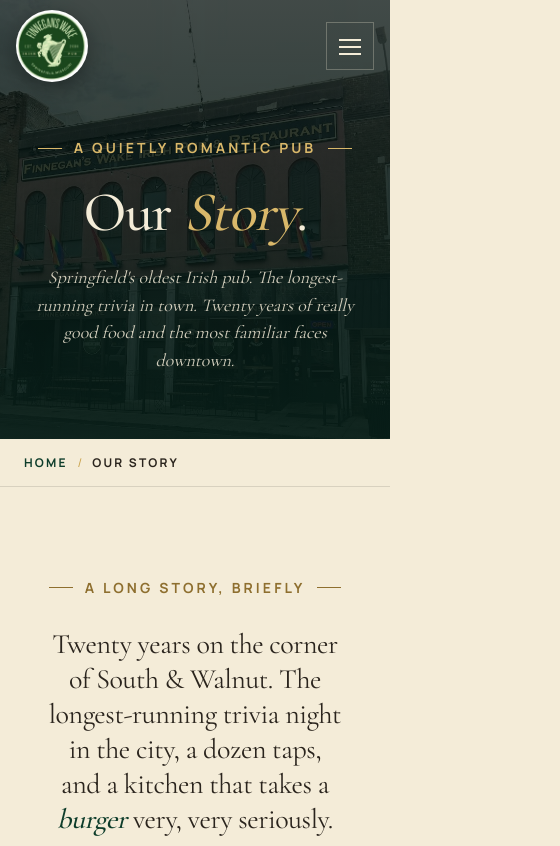
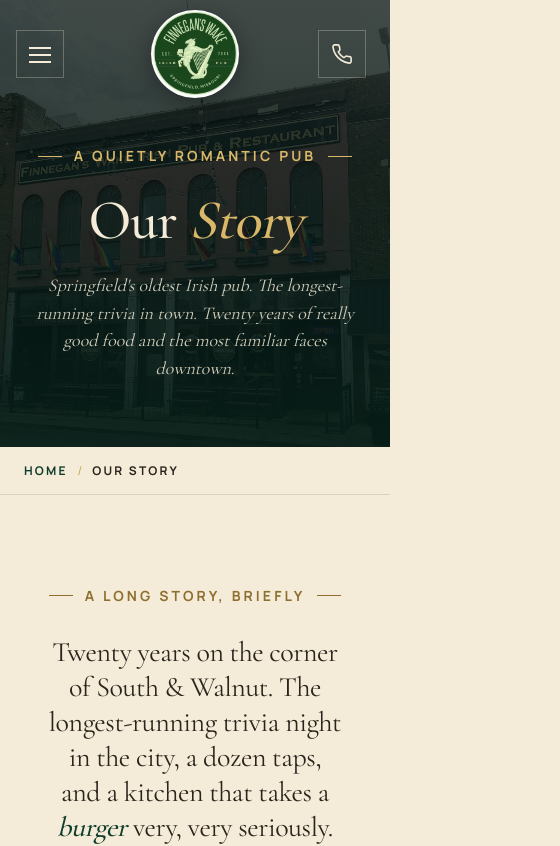
Before and after one commit to webstix-git/Finneganswake, a Next.js app: page /about in a window 390 px wide. Shown: the top 846 px of the page, 560 px wide, since content can reach past the window. Built offline with nearby package versions, Linux system fonts and the light colour scheme.

Commit message:
internal feedback

```diff
--- a/app/about/page.tsx
+++ b/app/about/page.tsx
@@ -26,7 +26,7 @@
         }
       >
         <span className="eyebrow center">A Quietly Romantic Pub</span>
-        <h1>Our <em>Story</em>.</h1>
+        <h1>Our <em>Story</em></h1>
         <p>Springfield&apos;s oldest Irish pub. The longest-running trivia in town. Twenty years of really good food and the most familiar faces downtown.</p>
       </section>
 
@@ -63,7 +63,7 @@
 
           <div className="story-text reveal">
             <span className="eyebrow">A Love Story, With Burgers</span>
-            <h2 className="h-section">Anne &amp; <em>Clayton</em>.</h2>
+            <h2 className="h-section">Anne &amp; <em>Clayton</em></h2>
             <p className="lede">Anne was waiting tables. Clayton was a regular with a suspiciously consistent Wednesday schedule.</p>
             <p>They got married. They bought the bar. Twenty years on, Finnegan&apos;s is still where they show up most days — and, as it turns out, the favorite engagement-photo spot of approximately every couple they&apos;ve ever served. (We&apos;ve lost count of the proposals at the corner booth.)</p>
             <p>We pour for our regulars, we feed the late shift, and we sponsor a different local charity every quarter. If you haven&apos;t been in yet, you&apos;ve got some catching up to do.</p>
@@ -81,7 +81,7 @@
         <div className="values-inner">
           <div className="values-head reveal">
             <span className="eyebrow center">What Matters</span>
-            <h2 className="h-section">Four <em>Things</em> We Care About.</h2>
+            <h2 className="h-section values-care-title">Four <em>Things</em> We Care About</h2>
           </div>
 
           <div className="values-grid">
@@ -116,7 +116,7 @@
           </div>
           <div className="center reveal">
             <span className="eyebrow center">The House Vibe</span>
-            <h2 className="h-section" style={{ marginTop: 24 }}>A Place To <em>Meet</em>.</h2>
+            <h2 className="h-section" style={{ marginTop: 24 }}>A Place To <em>Meet</em></h2>
           </div>
           <div className="right reveal">
             <span className="num">20</span>
--- a/app/contact/page.tsx
+++ b/app/contact/page.tsx
@@ -26,7 +26,7 @@
         }
       >
         <span className="eyebrow center">Come On In</span>
-        <h1>Find <em>Us</em>.</h1>
+        <h1>Find <em>Us</em></h1>
         <p>305 South Avenue, on the corner of South &amp; Walnut. Call ahead for groups, ask for Anne for private events.</p>
       </section>
 
@@ -36,7 +36,7 @@
         <div className="visit-inner">
           <div className="visit-info reveal">
             <span className="eyebrow" style={{ color: "var(--gold-soft)" }}>Come On In</span>
-            <h2>Find Us On <em>South Avenue</em>.</h2>
+            <h2>Find Us On <em>South Avenue</em></h2>
 
             <div className="visit-block">
               <div className="label">Address</div>
@@ -94,7 +94,7 @@
         <div className="contact-form-inner">
           <div className="lead reveal">
             <span className="eyebrow">Drop A Line</span>
-            <h2 className="h-section">Get In <em>Touch</em>.</h2>
+            <h2 className="h-section">Get In <em>Touch</em></h2>
             <p>For private events, large groups, or just to say hello — leave us a note. We&apos;ll get back within a day or two.</p>
             <div className="story-sig" style={{ marginTop: 32 }}>
               <div>
--- a/app/gallery/page.tsx
+++ b/app/gallery/page.tsx
@@ -45,7 +45,7 @@
         }
       >
         <span className="eyebrow center">A Look Inside</span>
-        <h1>The <em>Place</em>, The People.</h1>
+        <h1>The <em>Place</em>, The People</h1>
         <p>A familiar amber light, the back patio in July, and the bar after closing — twenty years of evenings, in pictures.</p>
       </section>
 
--- a/app/globals.css
+++ b/app/globals.css
@@ -72,6 +72,40 @@
   letter-spacing: -.02em;
 }
 .h-section em { font-style: italic; color: var(--green); }
+
+/* About — keep "Four Things We Care About" on one line where space allows */
+.h-section.values-care-title {
+  white-space: nowrap;
+}
+@media (max-width: 380px) {
+  .h-section.values-care-title {
+    white-space: normal;
+    font-size: clamp(32px, 9.2vw, 92px);
+  }
+}
+
+/* Top bar — call icon (mobile / narrow only) */
+.nav-phone {
+  display: none;
+  flex-shrink: 0;
+  align-items: center;
+  justify-content: center;
+  width: 48px;
+  height: 48px;
+  margin-right: 8px;
+  border: 1px solid rgba(244,236,216,.28);
+  color: var(--cream);
+  text-decoration: none;
+  transition: border-color .25s var(--ease), background .25s var(--ease);
+}
+.nav-phone:hover {
+  border-color: var(--gold);
+  background: rgba(201,162,74,.12);
+}
+.nav-phone svg {
+  width: 22px;
+  height: 22px;
+}
 
 /* ── Buttons ────────────────────────────────────────────────── */
 .btn {
@@ -1717,18 +1751,28 @@
 
 /* Responsive */
 @media (max-width: 1100px) {
-  :root { --nav-h: 120px; }
-  .logo-frame img { height: 96px; width: 96px; }
-  .nav.scrolled .logo-frame img { height: 64px; width: 64px; }
+  :root { --nav-h: 128px; }
+  .logo-frame img { height: 112px; width: 112px; }
+  .nav.scrolled .logo-frame img { height: 76px; width: 76px; }
   .nav, .nav.scrolled {
-    display: flex;
-    justify-content: space-between;
+    display: grid;
+    grid-template-columns: minmax(52px, 1fr) auto minmax(52px, 1fr);
     align-items: center;
     padding: 12px 20px;
   }
-  .nav-side.left { order: 3; flex: 0 0 auto; }
-  .logo { order: 1; padding: 0; }
-  .nav-side.right { display: none; }
+  .nav-side.left {
+    justify-self: start;
+    display: flex;
+    align-items: center;
+  }
+  .logo { justify-self: center; padding: 0; }
+  .nav-side.right {
+    display: flex;
+    align-items: center;
+    justify-content: flex-end;
+  }
+  .nav-phone { display: inline-flex; }
+  .nav-side.right .nav-reserve { display: none; }
   .nav-toggle { margin-left: 0; }
   .dishes, .testi-grid { grid-template-columns: 1fr 1fr; }
   .events-grid { grid-template-columns: 1fr 1fr; }
@@ -1741,9 +1785,9 @@
   .nav-toggle { display: inline-block; }
 }
 @media (max-width: 720px) {
-  :root { --nav-h: 96px; }
-  .logo-frame img { height: 72px; width: 72px; }
-  .nav.scrolled .logo-frame img { height: 56px; width: 56px; }
+  :root { --nav-h: 104px; }
+  .logo-frame img { height: 88px; width: 88px; }
+  .nav.scrolled .logo-frame img { height: 64px; width: 64px; }
   .nav, .nav.scrolled { padding: 10px 16px; }
   .home-gallery-grid { grid-template-columns: repeat(2, 1fr); }
   .home-gallery-lightbox-prev,
--- a/app/page.tsx
+++ b/app/page.tsx
@@ -190,7 +190,7 @@
 
           <div className="story-text reveal">
             <span className="eyebrow">A Quietly Romantic Pub</span>
-            <h2 className="h-section">A Love <em>Story</em>, With Burgers.</h2>
+            <h2 className="h-section">A Love <em>Story</em>, With Burgers</h2>
             <p className="lede">Anne was waiting tables. Clayton was a regular with a suspiciously consistent Wednesday schedule.</p>
             <p>They got married. They bought the bar. Twenty years on, Finnegan&apos;s is still where they show up most days — and, as it turns out, the favorite engagement-photo spot of approximately every couple they&apos;ve ever served.</p>
             <p>We pour for our regulars, we feed the late shift, and we sponsor a different local charity every quarter. If you haven&apos;t been in yet, you&apos;ve got some catching up to do.</p>
--- a/app/privacy/page.tsx
+++ b/app/privacy/page.tsx
@@ -127,7 +127,7 @@
         }}
       >
         <span className="eyebrow center">The Small Print</span>
-        <h1>Privacy <em>Policy</em>.</h1>
+        <h1>Privacy <em>Policy</em></h1>
         <p>A short, plain-English explanation of what we collect, what we don&apos;t, and what we do with anything you send us.</p>
       </section>
 
--- a/app/sitemap/page.tsx
+++ b/app/sitemap/page.tsx
@@ -51,7 +51,7 @@
         }}
       >
         <span className="eyebrow center">Find Your Way</span>
-        <h1>The <em>Sitemap</em>.</h1>
+        <h1>The <em>Sitemap</em></h1>
         <p>Every corner of the website, laid out plain. Skip past the front page and head wherever you need to go.</p>
       </section>
 
--- a/app/testimonials/page.tsx
+++ b/app/testimonials/page.tsx
@@ -63,7 +63,7 @@
         }
       >
         <span className="eyebrow center">Word On The Street</span>
-        <h1>What The <em>Regulars</em> Say.</h1>
+        <h1>What The <em>Regulars</em> Say</h1>
         <p>Pulled from Google. Twenty years of evenings, in the words of the people who keep coming back.</p>
       </section>
 
@@ -72,7 +72,7 @@
       <section className="testi" style={{ borderTop: "none" }}>
         <div className="testi-head reveal">
           <span className="eyebrow center">Google Reviews</span>
-          <h2 className="h-section">A Quiet <em>Average</em>.</h2>
+          <h2 className="h-section">A Quiet <em>Average</em></h2>
           <div className="stars">★ ★ ★ ★ ★</div>
           <div className="rating"><strong>4.8</strong> &nbsp;·&nbsp; 1,247 Google reviews</div>
         </div>
--- a/components/Footer.tsx
+++ b/components/Footer.tsx
@@ -67,7 +67,7 @@
             <Image
               className="foot-logo"
               src={logoMark}
-              alt="Finnegan's Wake"
+              alt="Finnegan's Wake Irish Pub — Springfield, Missouri, est. 2006. Circular logo with harp and griffin."
               width={220}
               height={220}
             />
--- a/components/Nav.tsx
+++ b/components/Nav.tsx
@@ -80,7 +80,7 @@
           <span className="logo-frame">
             <Image
               src={logoMark}
-              alt="Finnegan's Wake — Springfield, Missouri · Est. 2006"
+              alt="Finnegan's Wake Irish Pub — Springfield, Missouri, est. 2006. Circular logo with harp and griffin."
               width={200}
               height={200}
               priority
@@ -89,6 +89,15 @@
         </Link>
 
         <div className="nav-side right">
+          <a
+            href="tel:+14178691500"
+            className="nav-phone"
+            aria-label="Call Finnegan's Wake at (417) 869-1500"
+          >
+            <svg viewBox="0 0 24 24" fill="none" stroke="currentColor" strokeWidth="1.75" strokeLinecap="round" strokeLinejoin="round" aria-hidden>
+              <path d="M22 16.92v3a2 2 0 0 1-2.18 2 19.8 19.8 0 0 1-8.63-3.07 19.5 19.5 0 0 1-6-6 19.8 19.8 0 0 1-3.07-8.67A2 2 0 0 1 4.11 2h3a2 2 0 0 1 2 1.72c.12.86.3 1.7.54 2.5a2 2 0 0 1-.45 2.11L8.09 9.91a16 16 0 0 0 6 6l1.58-1.11a2 2 0 0 1 2.11-.45c.8.24 1.64.42 2.5.54A2 2 0 0 1 22 16.92Z" />
+            </svg>
+          </a>
           <ul className="nav-links right">
             {RIGHT.map((l) => (
               <li key={l.href}>
```
Also changed, not shown: public/logo.png.
